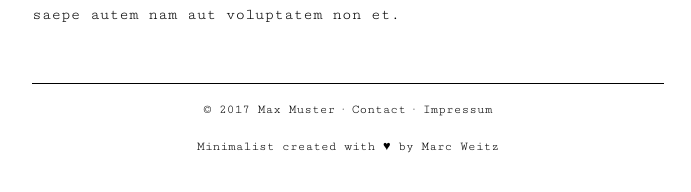
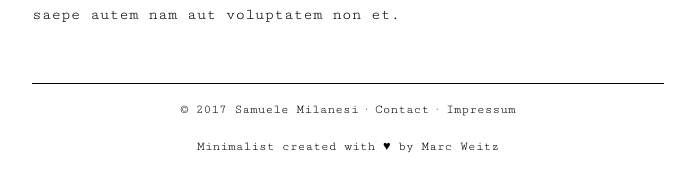
Before and after one commit to samuelemilanesi/samuelemilanesi.github.io, a Jekyll site: the page built from index.md, in a window 1280 px wide. Shown: the part 594-786 px from the top of the page, without its empty margins (292-983 px from the left). Built offline with Jekyll 4.4.1, drawn with Linux system fonts in a browser that asks for light colours.

Commit message:
Modified tile, description, 404,...

```diff
--- a/_config.yml
+++ b/_config.yml
@@ -1,7 +1,7 @@
-title: Minimalist
-owner: Max Muster
+title: Samuele Milanesi
+owner: Samuele Milanesi
 email:
-description: A simple and minimalistic jekyll blogging theme
+description: My minimalistic presentation page
 baseurl: "" # the subpath of your site, e.g. /blog
 url: "" # the base hostname & protocol for your site, e.g. http://example.com
 language: en
```
Also changed, not shown: 404.md (+1 -1 lines), README.md.
